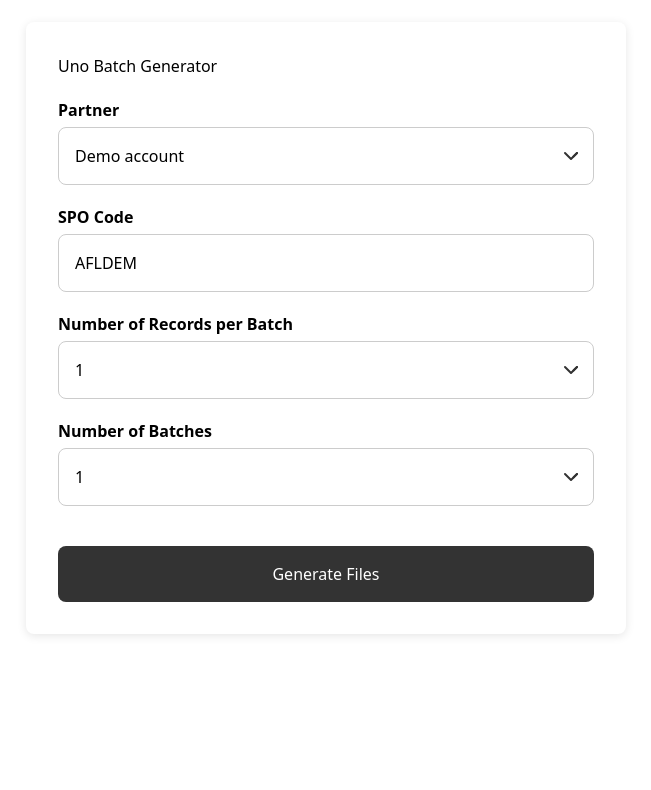
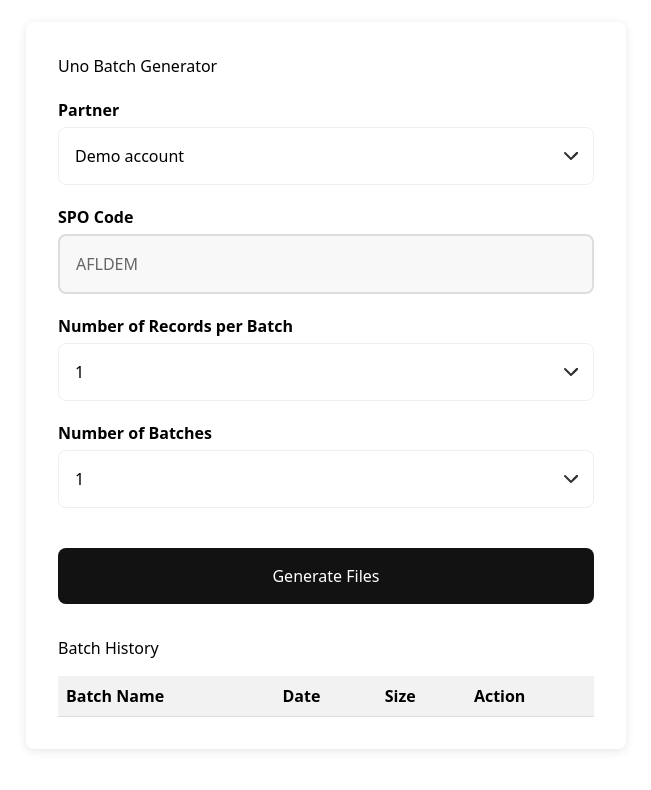
Before and after one commit to Ozymandiaz1876/batch-generator, a Next.js app: page / in a window 1280 px wide. Shown: the part 106-896 px from the top of the page, without its empty margins (314-965 px from the left). Before the commit the page ends 868 px from the top, so only its background shows below. Built offline with nearby package versions, Linux system fonts and the light colour scheme.

Commit message:
batch history and fixes

```diff
--- /dev/null
+++ b/src/components/BatchHistory.js
@@ -0,0 +1,35 @@
+import React from 'react';
+
+const BatchHistory = ({ history }) => {
+  return (
+    <div className="batch-history">
+      <h3>Batch History</h3>
+      <table>
+        <thead>
+          <tr>
+            <th>Batch Name</th>
+            <th>Date</th>
+            <th>Size</th>
+            <th>Action</th>
+          </tr>
+        </thead>
+        <tbody>
+          {history.map((batch, index) => (
+            <tr key={index}>
+              <td>{batch.name}</td>
+              <td>{batch.date.toLocaleString()}</td>
+              <td>{batch.size} records</td>
+              <td>
+                <a href={batch.downloadUrl} download={`${batch.name}.zip`}>
+                  Download
+                </a>
+              </td>
+            </tr>
+          ))}
+        </tbody>
+      </table>
+    </div>
+  );
+};
+
+export default BatchHistory;
--- a/src/components/UnoDemoGenerator.js
+++ b/src/components/UnoDemoGenerator.js
@@ -3,6 +3,7 @@ import { generateSampleData } from '../lib/dataGenerator';
 import * as XLSX from 'xlsx';
 import JSZip from 'jszip';
 import { saveAs } from 'file-saver';
+import BatchHistory from './BatchHistory';
 
 const UnoDemoGenerator = () => {
   const [partner, setPartner] = useState('Demo account');
@@ -10,6 +11,7 @@ const UnoDemoGenerator = () => {
   const [numberOfRecords, setNumberOfRecords] = useState(1);
   const [numberOfBatches, setNumberOfBatches] = useState(1);
   const [isGenerating, setIsGenerating] = useState(false);
+  const [batchHistory, setBatchHistory] = useState([]);
 
   const partnerMapping = {
     'Demo account': 'AFLDEM',
@@ -29,6 +31,9 @@ const UnoDemoGenerator = () => {
   const generateAndDownload = async () => {
     setIsGenerating(true);
     const zip = new JSZip();
+    const currentDate = new Date();
+    const formattedDate = currentDate.toISOString().replace(/[:.]/g, '-').slice(0, -5);
+    const batchName = `Demo_${partner.replace(/\s+/g, '')}_${formattedDate}`;
 
     for (let i = 0; i < numberOfBatches; i++) {
       const sampleData = generateSampleData(spoCode, numberOfRecords);
@@ -37,13 +42,25 @@ const UnoDemoGenerator = () => {
       XLSX.utils.book_append_sheet(wb, ws, "Sample Data");
 
       const excelBuffer = XLSX.write(wb, { bookType: 'xlsx', type: 'array' });
-      const fileName = `sampleData-${spoCode}-${numberOfRecords}-${i+1}.xlsx`;
+      const fileName = `${batchName}_${i+1}.xlsx`;
       zip.file(fileName, excelBuffer);
     }
 
     zip.generateAsync({type:"blob"}).then(function(content) {
-      saveAs(content, `sampleData-${spoCode}-${numberOfRecords}-${numberOfBatches}batches.zip`);
+      const zipFileName = `${batchName}.zip`;
+      saveAs(content, zipFileName);
       setIsGenerating(false);
+
+      // Add to batch history
+      setBatchHistory(prevHistory => [
+        ...prevHistory,
+        {
+          name: batchName,
+          date: currentDate,
+          size: numberOfRecords * numberOfBatches,
+          downloadUrl: URL.createObjectURL(content)
+        }
+      ]);
     });
   };
 
@@ -74,7 +91,7 @@ const UnoDemoGenerator = () => {
           type="text"
           value={spoCode}
           readOnly
-          className="dropdown-trigger w-full px-3 py-2 text-sm border rounded-md"
+          className="dropdown-trigger read-only-input"
         />
       </div>
 
@@ -110,9 +127,15 @@ const UnoDemoGenerator = () => {
         </select>
       </div>
 
-      <button onClick={generateAndDownload} disabled={isGenerating}>
+      <button
+        onClick={generateAndDownload}
+        disabled={isGenerating}
+        className={isGenerating ? 'loading' : ''}
+      >
         {isGenerating ? 'Generating...' : 'Generate Files'}
       </button>
+
+      <BatchHistory history={batchHistory} />
     </div>
   );
 };
--- a/src/styles/global.css
+++ b/src/styles/global.css
@@ -3,17 +3,40 @@
 @import 'tailwindcss/utilities';
 
 body {
-    padding: 128px;
+  padding: 128px;
   font-family: system-ui, -apple-system, BlinkMacSystemFont, 'Segoe UI', Roboto, Oxygen, Ubuntu, Cantarell, 'Open Sans', 'Helvetica Neue', sans-serif;
+}
+
+@media (max-width: 500px) {
+  body {
+    padding: 32px;
+  }
 }
 
 .uno-demo-generator {
   max-width: 600px;
+  width: 100%;
   margin: 0 auto;
   padding: 32px;
   background-color: white;
   border-radius: 8px;
   box-shadow: 0 2px 10px rgba(0, 0, 0, 0.1);
+}
+
+@media (max-width: 500px) {
+  .uno-demo-generator {
+    padding: 16px;
+  }
+
+  .read-only-input {
+    width: 80%;
+    padding: 16px;
+    font-size: 16px;
+    background-color: #f8f8f8;
+    border: 2px solid #ddd;
+    color: #666;
+    cursor: not-allowed;
+  }
 }
 
 h2 {
@@ -30,20 +53,80 @@ label {
   font-weight: bold;
 }
 
-button {
-    font-size: 16px;
-  padding: 16px 24px;
-  background-color: #f0f0f0;
-  border: none;
+input,
+select,
+.dropdown-trigger {
+  width: 100%;
+  padding: 16px;
+  font-size: 16px;
+  background-color: white;
+  border: 1px solid #efefef;
   border-radius: 8px;
   cursor: pointer;
 }
 
-button:last-child {
+.read-only-input {
+  background-color: #f8f8f8;
+  border: 2px solid #ddd;
+  color: #666;
+  cursor: not-allowed;
+}
+
+button {
+  font-size: 16px;
+  padding: 16px 24px;
+  border: none;
+  border-radius: 8px;
+  cursor: pointer;
+  transition: all 0.3s ease;
   width: 100%;
-  background-color: #333;
-  color: white;
+  background-color: #121212;
+  color: #ffffff;
   margin-top: 20px;
+}
+
+button:hover {
+  background-color: #2a2a2a;
+}
+
+button:active {
+  background-color: #000000;
+  transform: scale(0.98);
+}
+
+button:disabled {
+  background-color: #666666;
+  cursor: not-allowed;
+}
+
+button.loading {
+  position: relative;
+  color: transparent;
+}
+
+button.loading::after {
+  content: "";
+  position: absolute;
+  width: 16px;
+  height: 16px;
+  top: 0;
+  left: 0;
+  right: 0;
+  bottom: 0;
+  margin: auto;
+  border: 4px solid transparent;
+  border-top-color: #ffffff;
+  border-radius: 50%;
+  animation: button-loading-spinner 1s ease infinite;
+}
+
+@keyframes button-loading-spinner {
+  from {
+    transform: rotate(0turn);
+  }
+  to {
+    transform: rotate(1turn);
+  }
 }
 
 select {
@@ -72,20 +155,36 @@ select::-ms-expand {
     display: none;
 }
 
-input {
-  width: 100%;
-  padding: 16px;
-  background-color: white;
-  border: 1px solid #ccc;
-  border-radius: 8px;
-  cursor: pointer;
+.batch-history {
+  margin-top: 32px;
 }
 
-.dropdown-trigger {
+.batch-history h3 {
+  margin-bottom: 16px;
+}
+
+.batch-history table {
   width: 100%;
-  padding: 16px;
-  background-color: white;
-  border: 1px solid #ccc;
-  border-radius: 8px;
-  cursor: pointer;
+  border-collapse: collapse;
 }
+
+.batch-history th,
+.batch-history td {
+  padding: 8px;
+  text-align: left;
+  border-bottom: 1px solid #ddd;
+}
+
+.batch-history th {
+  background-color: #f2f2f2;
+  font-weight: bold;
+}
+
+.batch-history a {
+  color: #0066cc;
+  text-decoration: none;
+}
+
+.batch-history a:hover {
+  text-decoration: underline;
+}
```
Also changed, not shown: 1 other file (tests, documents, lock files or other folders).
